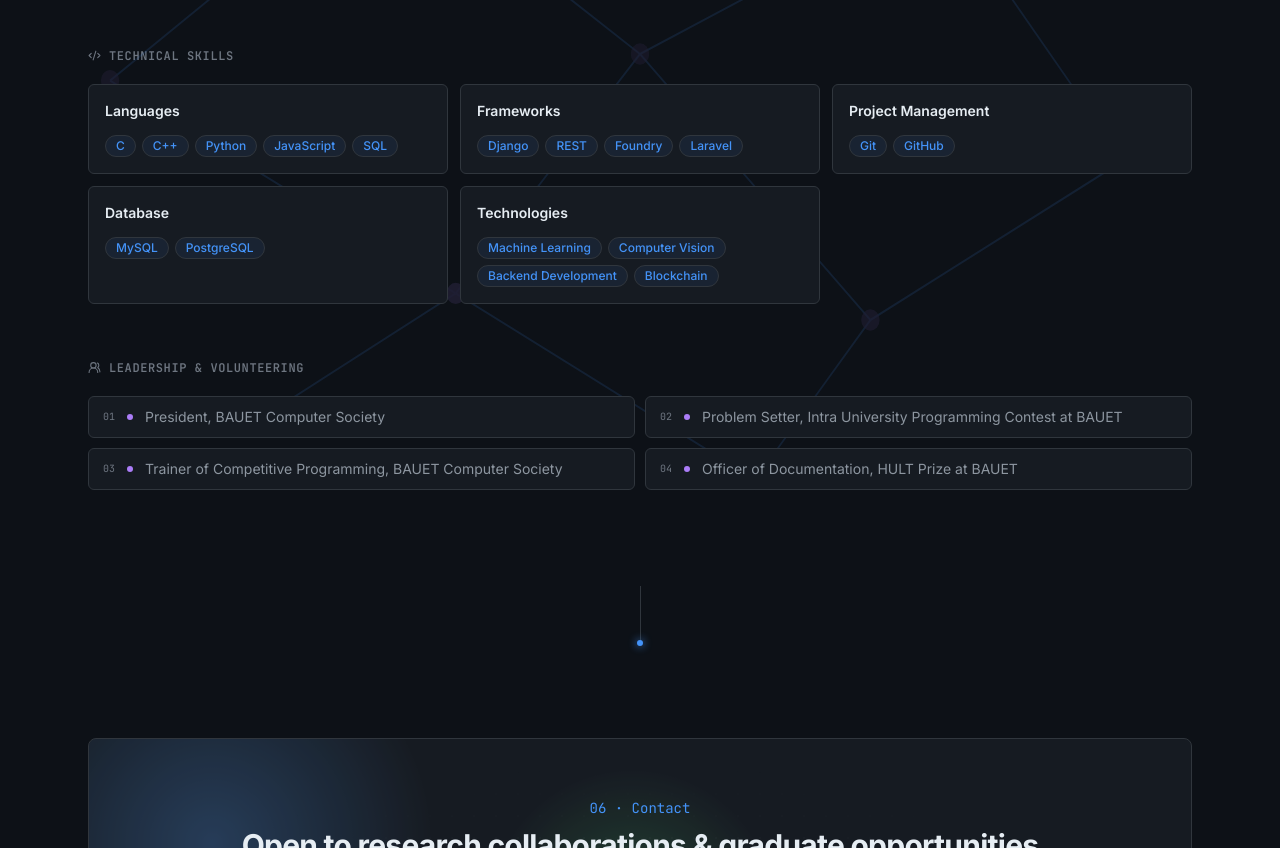
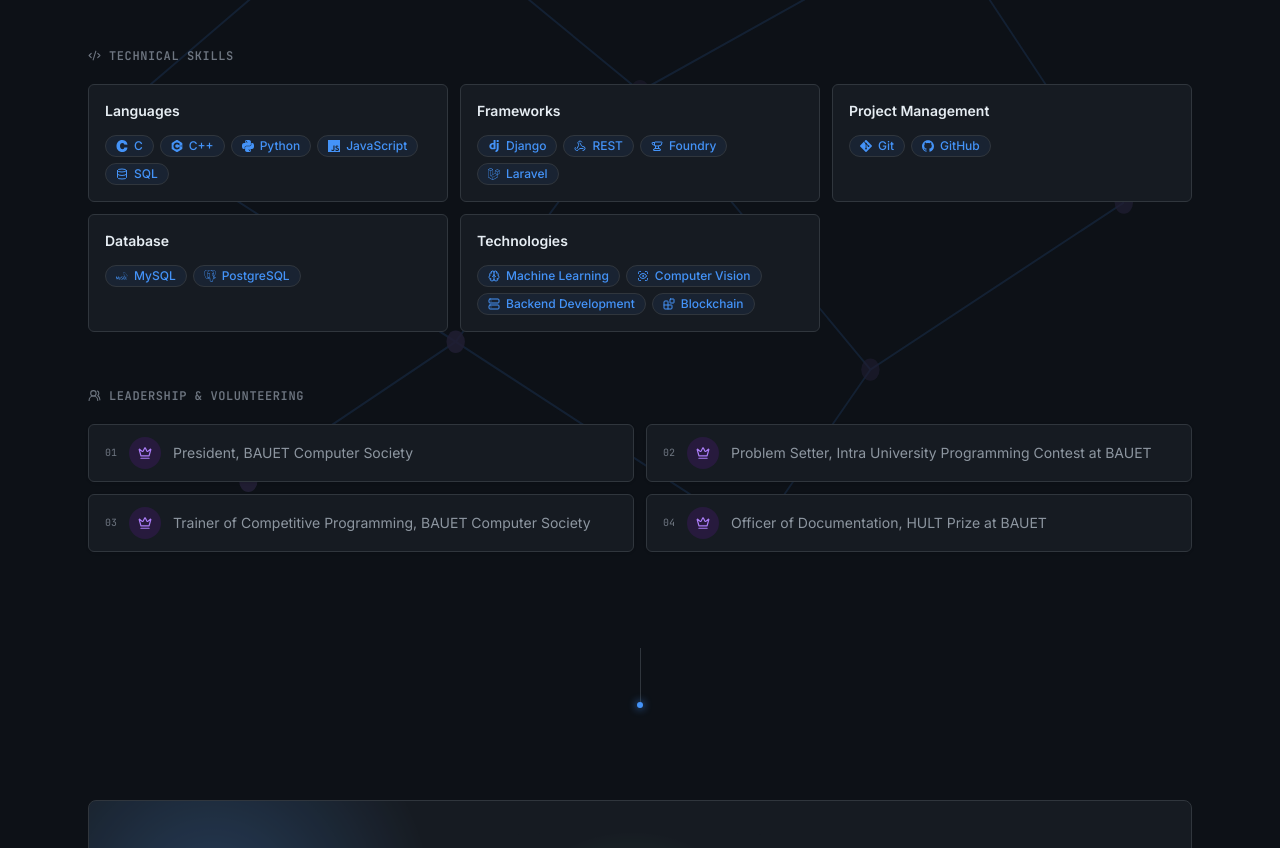
Before and after one commit to ratulhasan001/portfolio, a Next.js app: page / in a window 1280 px wide. Shown: the part 5380-6228 px from the top of the page. Built offline with nearby package versions, Linux system fonts and the light colour scheme.

Commit message:
Add react-icons, show icons on skill chips, restyle leadership
Leadership cards get a crown icon and an accent bar on hover.

```diff
--- a/package.json
+++ b/package.json
@@ -13,7 +13,8 @@
     "lucide-react": "^1.24.0",
     "next": "16.2.10",
     "react": "19.2.4",
-    "react-dom": "19.2.4"
+    "react-dom": "19.2.4",
+    "react-icons": "^5.7.0"
   },
   "devDependencies": {
     "@tailwindcss/postcss": "^4",
--- a/src/components/skills-section.tsx
+++ b/src/components/skills-section.tsx
@@ -1,7 +1,33 @@
 "use client";
 
 import { motion } from "framer-motion";
-import { Trophy, Code2, Users2, Award, ExternalLink } from "lucide-react";
+import {
+  Trophy,
+  Code2,
+  Users2,
+  Award,
+  ExternalLink,
+  Crown,
+  Database,
+  Webhook,
+  Anvil,
+  Brain,
+  ScanEye,
+  Server,
+  Blocks,
+} from "lucide-react";
+import {
+  SiC,
+  SiCplusplus,
+  SiPython,
+  SiJavascript,
+  SiDjango,
+  SiLaravel,
+  SiGit,
+  SiGithub,
+  SiMysql,
+  SiPostgresql,
+} from "react-icons/si";
 import { skills, onlineJudges, achievements, leadership } from "@/lib/data";
 import { SectionTitle } from "./ui";
 import { FadeIn, StaggerGroup, staggerItem } from "./fade-in";
@@ -14,6 +40,26 @@ const judgeIcons: Record<string, React.ComponentType<{ size?: number; className?
   Codeforces: CodeforcesIcon,
   Codechef: CodechefIcon,
   LeetCode: LeetcodeIcon,
+};
+
+const skillIcons: Record<string, React.ComponentType<{ size?: number; className?: string }>> = {
+  C: SiC,
+  "C++": SiCplusplus,
+  Python: SiPython,
+  JavaScript: SiJavascript,
+  SQL: Database,
+  Django: SiDjango,
+  REST: Webhook,
+  Foundry: Anvil,
+  Laravel: SiLaravel,
+  Git: SiGit,
+  GitHub: SiGithub,
+  MySQL: SiMysql,
+  PostgreSQL: SiPostgresql,
+  "Machine Learning": Brain,
+  "Computer Vision": ScanEye,
+  "Backend Development": Server,
+  Blockchain: Blocks,
 };
 
 export function SkillsSection() {
@@ -121,16 +167,20 @@ export function SkillsSection() {
                 <PopWords text={category} inView stagger={0.04} />
               </p>
               <div className="mt-2.5 flex flex-wrap gap-1.5">
-                {items.map((item) => (
+                {items.map((item) => {
+                  const Icon = skillIcons[item];
+                  return (
                     <motion.span
                       key={item}
                       whileHover={{ y: -2, scale: 1.06 }}
                       transition={{ type: "spring", stiffness: 400, damping: 20 }}
-                    className="chip rounded-full border border-accent/25 bg-accent/[0.07] px-2.5 py-0.5 text-xs font-medium text-accent"
+                      className="chip inline-flex items-center gap-1.5 rounded-full border border-accent/25 bg-accent/[0.07] px-2.5 py-0.5 text-xs font-medium text-accent"
                     >
+                      {Icon && <Icon size={12} />}
                       {item}
                     </motion.span>
-                ))}
+                  );
+                })}
               </div>
             </motion.div>
           ))}
@@ -144,18 +194,29 @@ export function SkillsSection() {
             Leadership &amp; Volunteering
           </h3>
         </PopIn>
-        <StaggerGroup className="grid gap-2.5 sm:grid-cols-2">
+        <StaggerGroup className="grid gap-3 sm:grid-cols-2">
           {leadership.map((l, i) => (
             <motion.div
               key={l}
               variants={staggerItem}
-              whileHover={{ x: 4 }}
-              className="shimmer group flex items-center gap-3 rounded-md border border-border-muted bg-canvas-subtle px-3.5 py-2.5 text-sm text-fg-muted transition-colors hover:border-done/40"
+              whileHover={{ y: -3 }}
+              transition={{ type: "spring", stiffness: 320, damping: 22 }}
+              className="shimmer group relative flex items-center gap-3 overflow-hidden rounded-md border border-border-muted bg-canvas-subtle px-4 py-3 text-sm text-fg-muted shadow-sm transition-[border-color,box-shadow] duration-300 hover:border-done/50 hover:shadow-[0_14px_28px_-16px_var(--color-done)]"
             >
+              <span
+                aria-hidden
+                className="absolute inset-y-0 left-0 w-1 scale-y-0 bg-gradient-to-b from-done to-accent transition-transform duration-300 ease-out group-hover:scale-y-100"
+              />
               <span className="mono text-[10px] text-fg-subtle">
                 {String(i + 1).padStart(2, "0")}
               </span>
-              <span className="h-1.5 w-1.5 shrink-0 rounded-full bg-done" />
+              <motion.span
+                whileHover={{ rotate: -12, scale: 1.15 }}
+                transition={{ type: "spring", stiffness: 300, damping: 15 }}
+                className="flex h-8 w-8 shrink-0 items-center justify-center rounded-full bg-done-subtle text-done"
+              >
+                <Crown size={14} />
+              </motion.span>
               <span className="transition-colors group-hover:text-fg-default">
                 {l}
               </span>
```
Also changed, not shown: 1 other file (tests, documents, lock files or other folders). Lines whose indentation alone changed are shown as unchanged.
